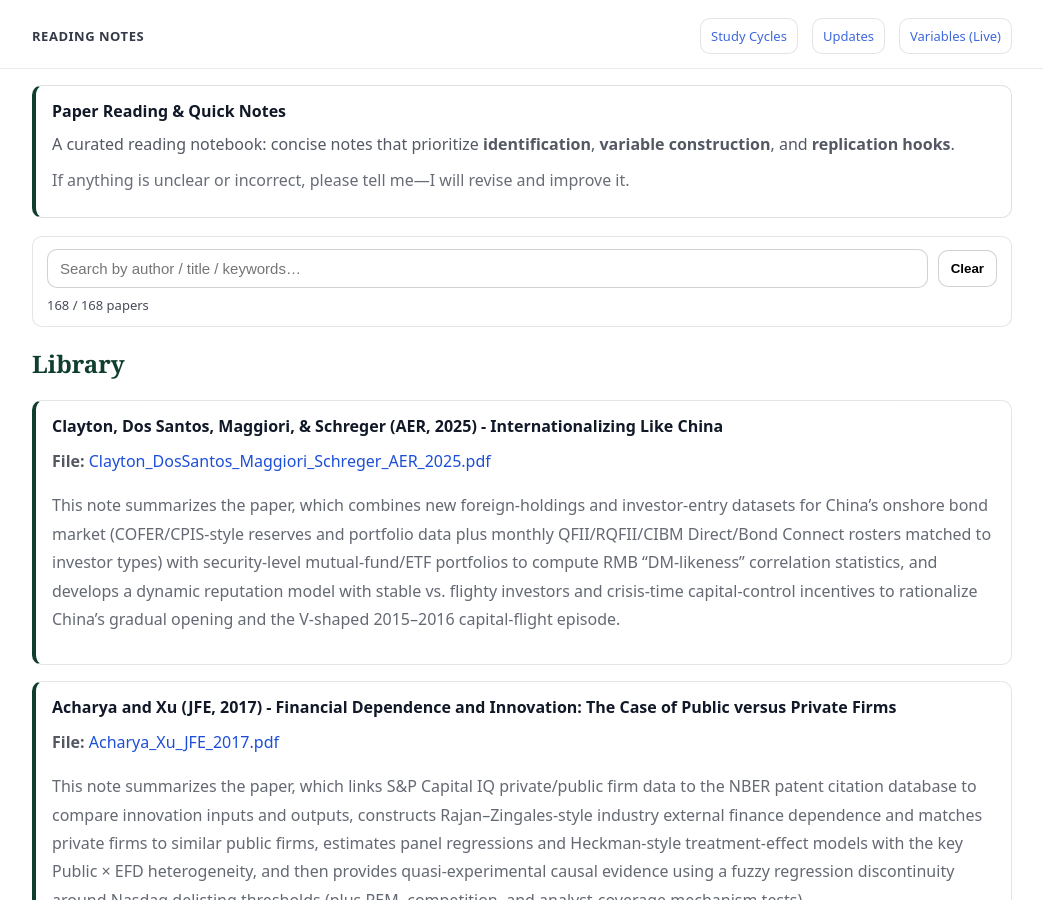
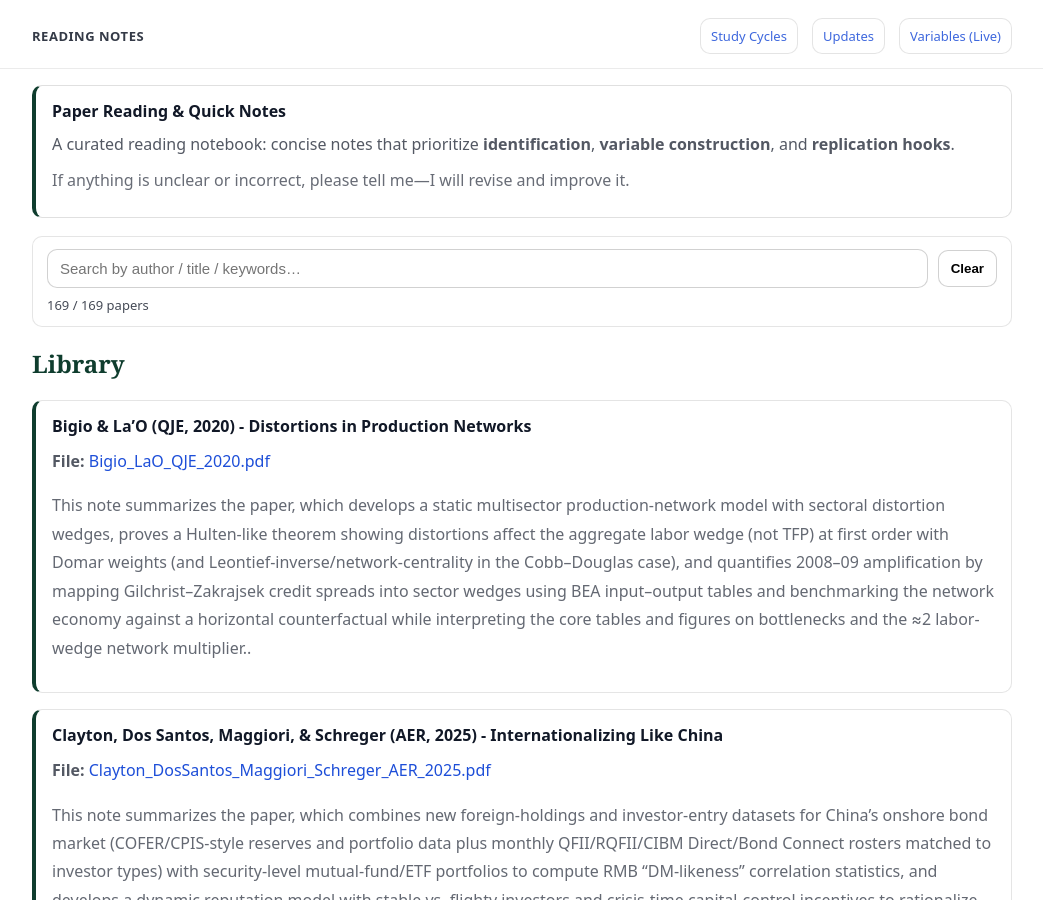
Before and after one commit to yaxinzn/study-archive, a Jekyll site: the page built from reading/index.md, in a window 1280 px wide and 900 px high. Shown: the whole window, without its empty margins (118-1161 px from the left). Built offline with Jekyll 4.4.1, drawn with Linux system fonts in a browser that asks for light colours.

Commit message:
Reading: add/update Bigio_LaO_QJE_2020.pdf

```diff
--- a/_data/reading.yml
+++ b/_data/reading.yml
@@ -1,3 +1,7 @@
+- title: "Bigio & La’O (QJE, 2020) - Distortions in Production Networks"
+  file: "Bigio_LaO_QJE_2020.pdf"
+  desc: "This note summarizes the paper, which develops a static multisector production-network model with sectoral distortion wedges, proves a Hulten-like theorem showing distortions affect the aggregate labor wedge (not TFP) at first order with Domar weights (and Leontief-inverse/network-centrality in the Cobb–Douglas case), and quantifies 2008–09 amplification by mapping Gilchrist–Zakrajsek credit spreads into sector wedges using BEA input–output tables and benchmarking the network economy against a horizontal counterfactual while interpreting the core tables and figures on bottlenecks and the ≈2 labor-wedge network multiplier.."
+
 - title: "Clayton, Dos Santos, Maggiori, & Schreger (AER, 2025) - Internationalizing Like China"
   file: "Clayton_DosSantos_Maggiori_Schreger_AER_2025.pdf"
   desc: "This note summarizes the paper, which combines new foreign-holdings and investor-entry datasets for China’s onshore bond market (COFER/CPIS-style reserves and portfolio data plus monthly QFII/RQFII/CIBM Direct/Bond Connect rosters matched to investor types) with security-level mutual-fund/ETF portfolios to compute RMB “DM-likeness” correlation statistics, and develops a dynamic reputation model with stable vs. flighty investors and crisis-time capital-control incentives to rationalize China’s gradual opening and the V-shaped 2015–2016 capital-flight episode."
```
Also changed, not shown: 1 other file.
